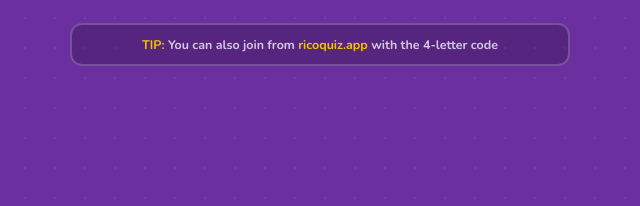
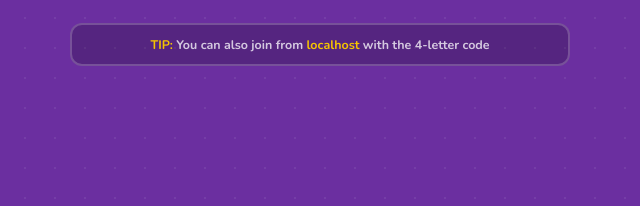
Before and after one commit to andresjuar/Web-Game, a plain HTML site: page FRONTEND/views/index.html in a window 1280 px wide. Shown: the part 567-773 px from the top of the page, 320-960 px from the left. Drawn offline with nearby package versions, Linux system fonts and the light colour scheme.

Commit message:
Index display link

```diff
--- a/FRONTEND/views/index.html
+++ b/FRONTEND/views/index.html
@@ -423,7 +423,7 @@
 
       <div class="tip">
         <strong>TIP:</strong> You can also join from
-        <strong>ricoquiz.app</strong> with the 4-letter code
+        <strong id="link">ricoquiz.app</strong> with the 4-letter code
       </div>
     </div>
 
@@ -461,6 +461,14 @@ function goJoin() {
   sessionStorage.setItem('roomCode', code);
   window.location.href = '/player/player.html';
 }
+
+document.addEventListener("DOMContentLoaded", () => {
+
+  const joinUrl = `${window.location.origin}`;
+  const displayUrl = joinUrl.replace(/^https?:\/\//, "");
+
+  document.getElementById("link").textContent = displayUrl;
+});
     </script>
     <script>
       // this line is added in order to kill a room if the host goes back to the main page
```
